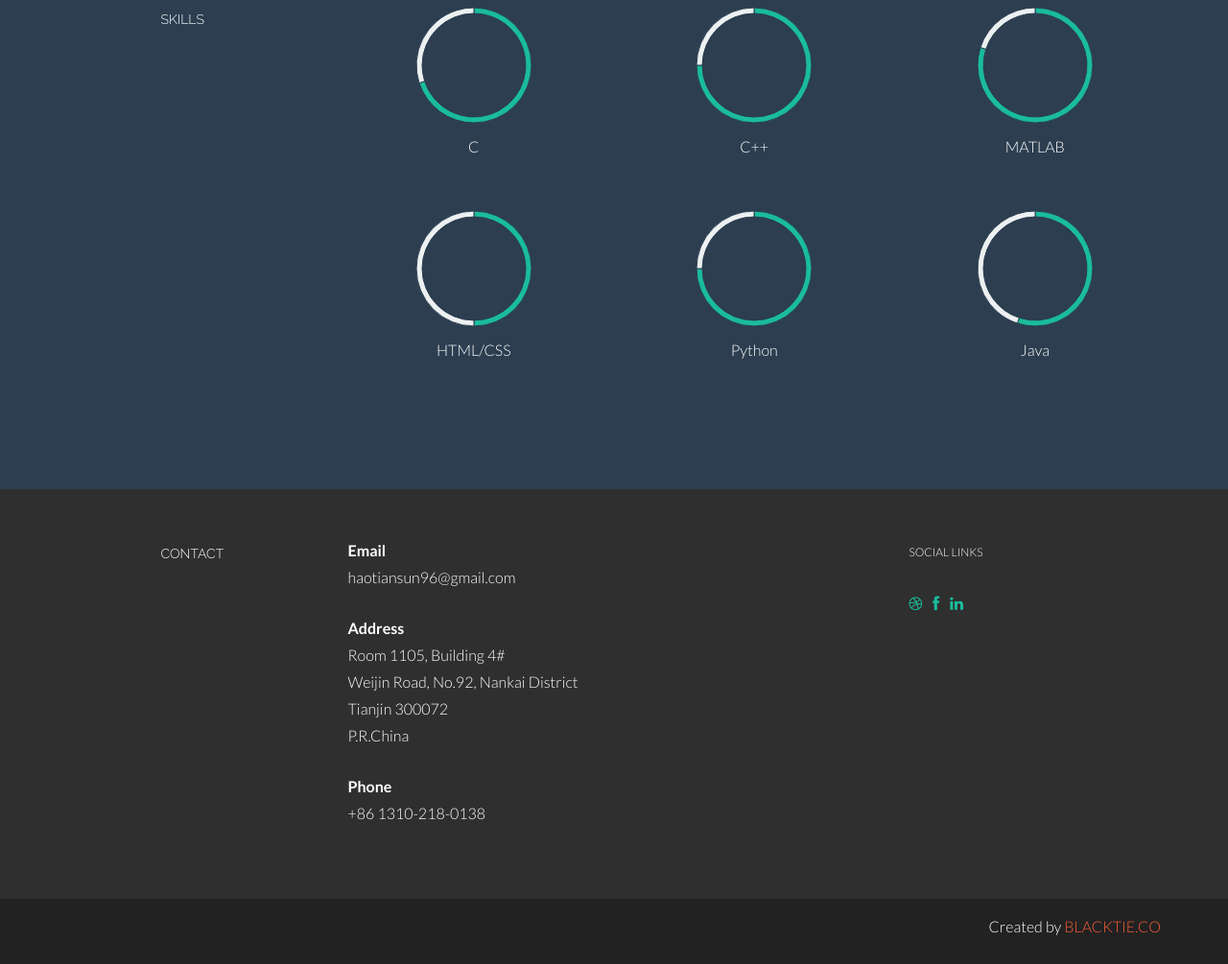
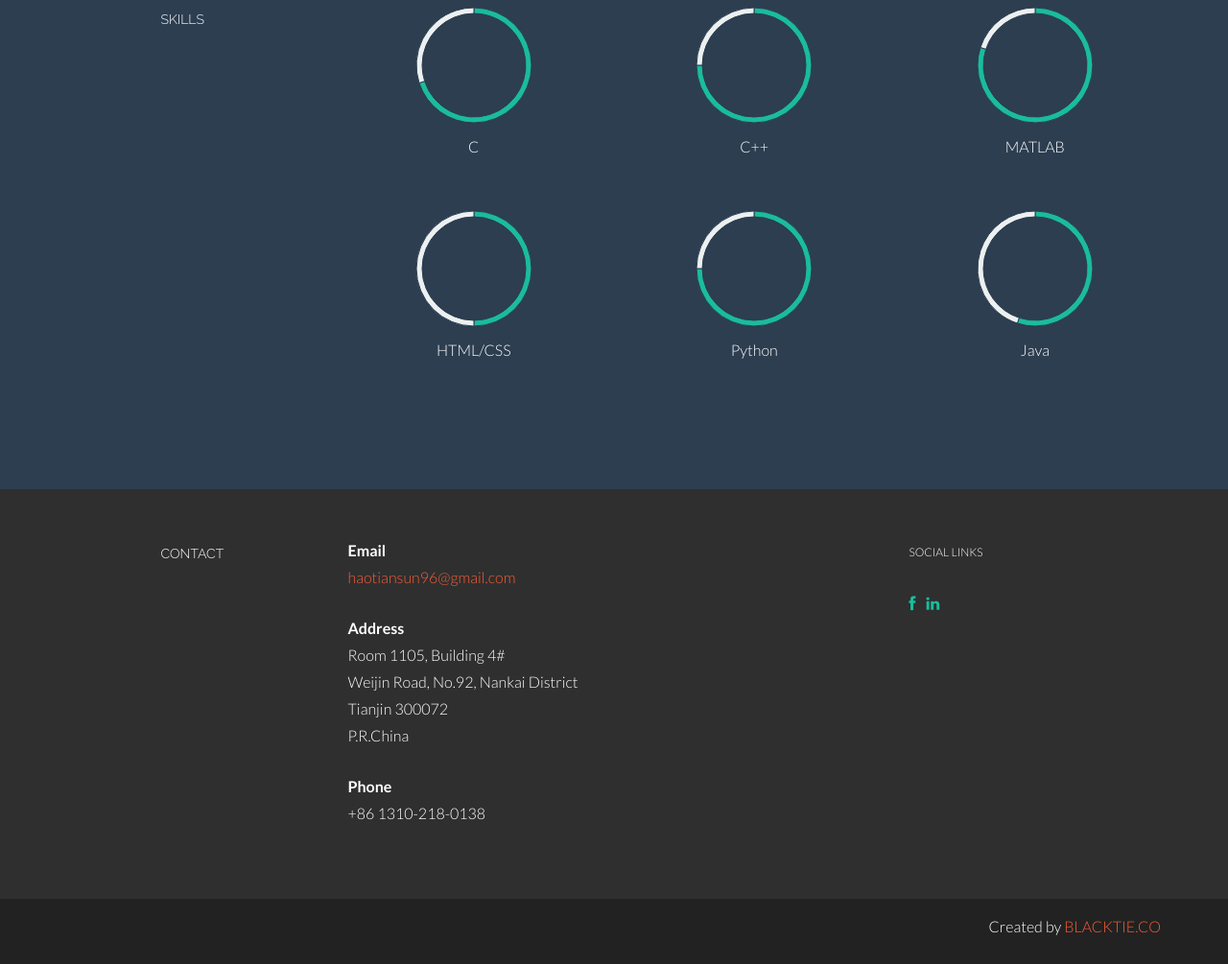
Before and after one commit to haotiansunn/haotiansunn.github.io, a plain HTML site: page index.html in a window 1280 px wide. Shown: the part 2708-3713 px from the top of the page at 96% size. Drawn offline with Linux system fonts and the light colour scheme.

Commit message:
Update index.html

```diff
--- a/index.html
+++ b/index.html
@@ -418,7 +418,7 @@
 				</div>
 				<div class="col-lg-6">
 					<p><t>Email</t><br/>
-						haotiansun96@gmail.com <br/>
+						<a href="mailto:haotiansun96@gmail.com">haotiansun96@gmail.com</a> <br/>
 					</p>
 					<p><t>Address</t><br/>
 						Room 1105, Building 4# <br/>
@@ -433,9 +433,8 @@
 				<div class="col-lg-3">
 					<p><sm>SOCIAL LINKS</sm></p>
 					<p>
-						<a href="#"><i class="icon-dribbble"></i></a>
-						<a href="#"><i class="icon-facebook"></i></a>
-						<a href="#"><i class="icon-linkedin"></i></a>
+						<a href="https://www.facebook.com/profile.php?id=100012949785806"><i class="icon-facebook"></i></a>
+						<a href="https://www.linkedin.com/in/haotian-sun-971453141/"><i class="icon-linkedin"></i></a>
 
 					</p>
 				</div>
```
